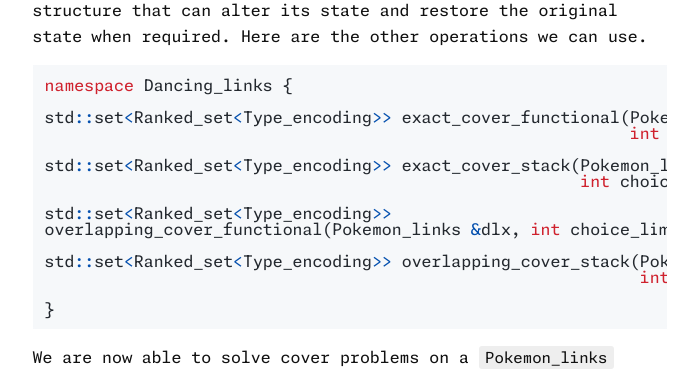
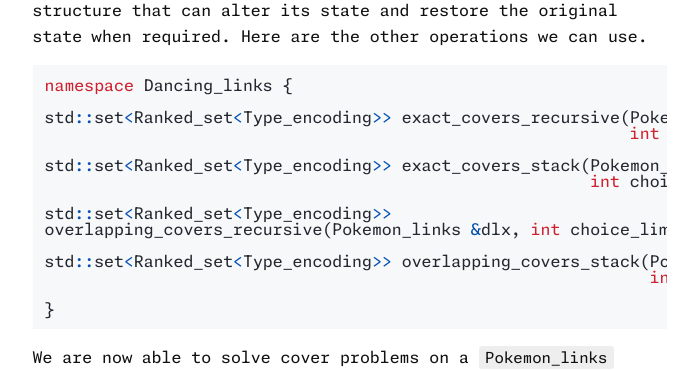
Before and after one commit to agl-alexglopez/agl-alexglopez.github.io, a Jekyll site: the page built from _posts/2025-08-07-the-pokémon-graph-cover-problem.md, in a window 1280 px wide and 900 px high, scrolled down 24766 px. Shown: the part 152-525 px from the top of the window, without its empty margins (290-988 px from the left). Built offline with Jekyll 4.4.1, drawn with Linux system fonts in a browser that asks for light colours.

Commit message:
fix post

````diff
--- a/_posts/2025-08-07-the-pokémon-graph-cover-problem.md
+++ b/_posts/2025-08-07-the-pokémon-graph-cover-problem.md
@@ -196,7 +196,7 @@ struct Type_name
     uint64_t left;
     uint64_t right;
 };
-std::vector<typeName> headers = {
+std::vector<Type_name> headers = {
     {"",6,1},
     {"Electric",0,2},
     {"Fire",1,3},
@@ -500,17 +500,17 @@ With the hiding and un-hiding logic in place you now have a complete set of oper
 ```c++
 namespace Dancing_links {
 
-std::set<Ranked_set<Type_encoding>> exact_cover_functional(Pokemon_links &dlx,
+std::set<Ranked_set<Type_encoding>> exact_covers_recursive(Pokemon_links &dlx,
                                                            int choice_limit);
 
-std::set<Ranked_set<Type_encoding>> exact_cover_stack(Pokemon_links &dlx,
-                                                      int choice_limit);
+std::set<Ranked_set<Type_encoding>> exact_covers_stack(Pokemon_links &dlx,
+                                                       int choice_limit);
 
 std::set<Ranked_set<Type_encoding>>
-overlapping_cover_functional(Pokemon_links &dlx, int choice_limit);
+overlapping_covers_recursive(Pokemon_links &dlx, int choice_limit);
 
-std::set<Ranked_set<Type_encoding>> overlapping_cover_stack(Pokemon_links &dlx,
-                                                            int choice_limit);
+std::set<Ranked_set<Type_encoding>> overlapping_covers_stack(Pokemon_links &dlx,
+                                                             int choice_limit);
 
 }
 ```
````
